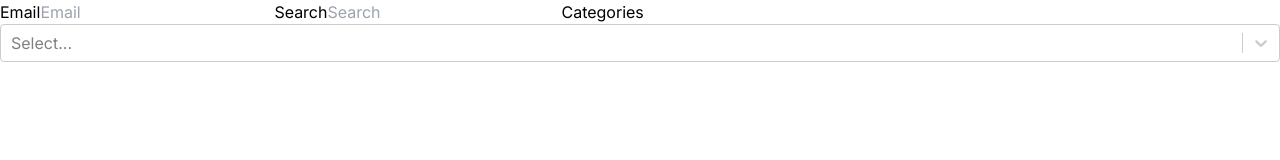
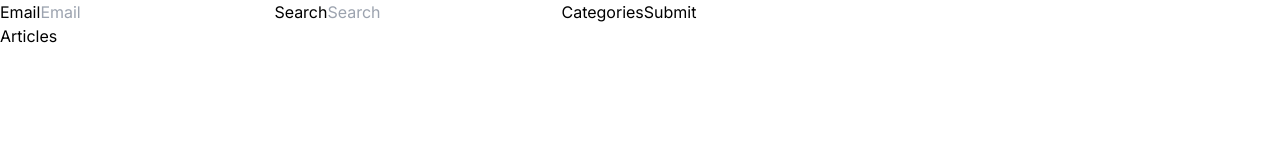
Before and after one commit to michaelzhan1/biorxiv-search, a Next.js app: page / in a window 1280 px wide. Shown: the top 160 px of the page. Built offline with nearby package versions, Linux system fonts and the light colour scheme.

Commit message:
Base route

```diff
--- /dev/null
+++ b/app/api/getData/route.ts
@@ -0,0 +1,27 @@
+export async function GET(request: Request) {
+  // Returns all bioRxiv articles from the last week
+  const endDay: Date = new Date();
+  const startDay: Date = new Date();
+  startDay.setDate(endDay.getDate() - 7);
+
+  const startYear: number = startDay.getFullYear();
+  const startMonth: number = startDay.getMonth() + 1;
+  const startDayOfMonth: number = startDay.getDate();
+
+  const endYear: number = endDay.getFullYear();
+  const endMonth: number = endDay.getMonth() + 1;
+  const endDayOfMonth: number = endDay.getDate();
+
+  const start: string = `${startYear}-${startMonth < 10 ? '0' + startMonth.toString() : startMonth}-${startDayOfMonth < 10 ? '0' + startDayOfMonth.toString : startDayOfMonth}`;
+  const end: string = `${endYear}-${endMonth < 10 ? '0' + endMonth.toString() : endMonth}-${endDayOfMonth < 10 ? '0' + endDayOfMonth.toString : endDayOfMonth}`;
+
+  const response: Response = await fetch(`https://api.biorxiv.org/details/biorxiv/${start}/${end}`);
+  // fix types
+  const data: any = await response.json();
+  const articles: any = data.collection;
+  return new Response(JSON.stringify(articles), {
+    headers: {
+      'content-type': 'application/json;charset=UTF-8',
+    },
+  });
+}
--- a/components/SearchForm.tsx
+++ b/components/SearchForm.tsx
@@ -1,11 +1,13 @@
 'use client'
 
 
-import { FC } from 'react'
+import { FC, useState } from 'react'
 import Select from 'react-select'
 
 
 const SearchForm: FC = () => {
+  const [articles, setArticles] = useState<any[]>([])
+
   const allCategories: string[] = [
     'Animal Behavior and Cognition',
     'Biochemistry',
@@ -40,16 +42,37 @@ const SearchForm: FC = () => {
     return { value: category.toLowerCase(), label: category }
   });
 
+  const handleSubmit = async (event: React.FormEvent<HTMLFormElement>) => {
+    event.preventDefault();
+    // fix data types
+    const res: Response = await fetch('/api/getData')
+    const data: any = await res.json()
+    setArticles(data)
+  }
+
   return (
     <>
-      <form>
+      <form onSubmit={ handleSubmit }>
         <label htmlFor="email">Email</label>
         <input type="text" placeholder="Email" name="email" />
         <label htmlFor="query">Search</label>
         <input type="text" placeholder="Search" name="query" />
         <label htmlFor="category">Categories</label>
-        <Select options={options} name="category" isMulti className='basic-multi-select' classNamePrefix='select' />
+        {/* <Select options={options} name="category" isMulti className='basic-multi-select' classNamePrefix='select' /> */}
+        <button type="submit">Submit</button>
       </form>
+      <div>
+        <h1>Articles</h1>
+        { /* fix data types */ }
+        { articles.map((article: any, index: number) => {
+          return (
+            <div key={index}>
+              <div>{article.title}</div>
+              <div>{article.doi}</div>
+            </div>
+          )
+        })}
+      </div>
     </>
   )
 };
```
